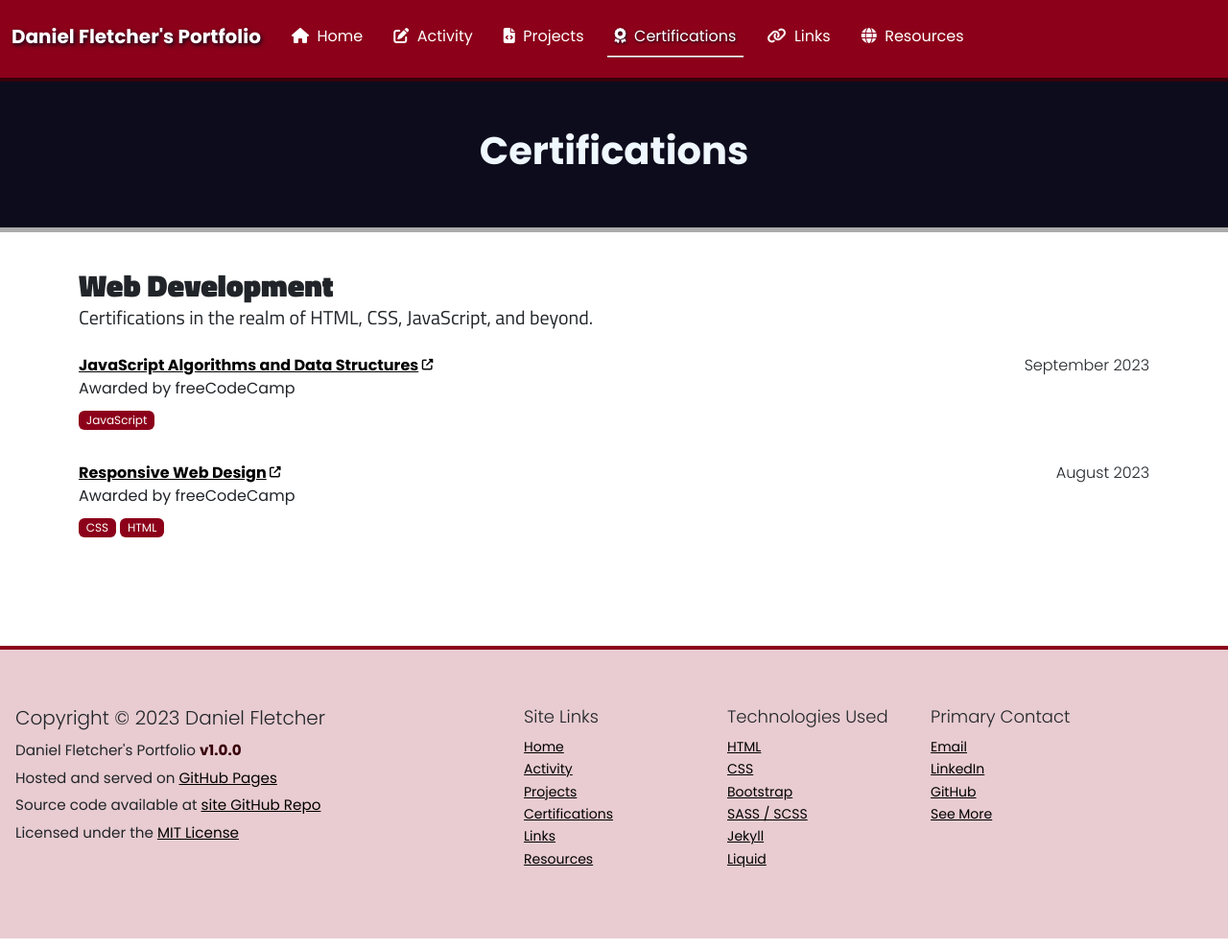
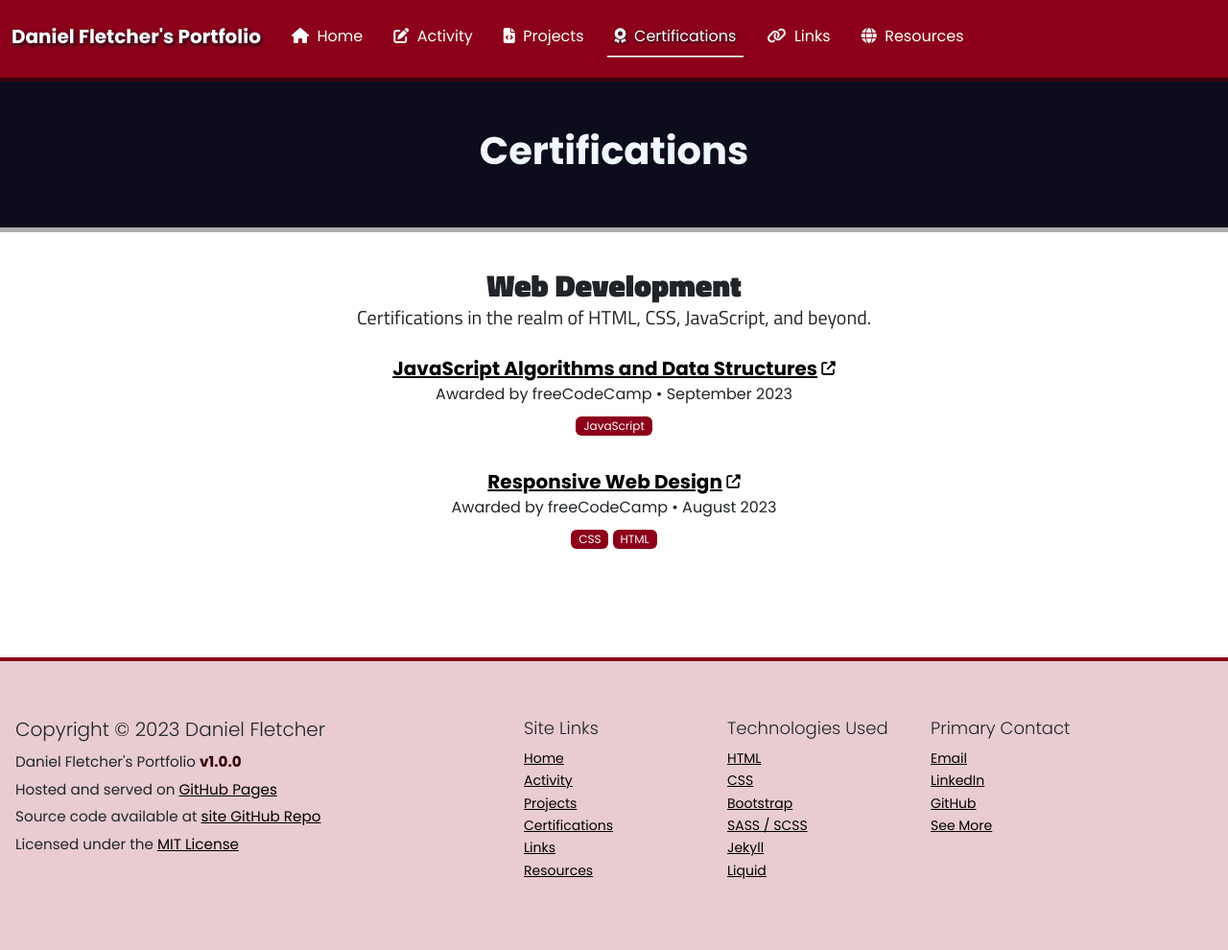
Before and after one commit to DanielTheFletch/portfolio, a Jekyll site: the page built from certifications.html, in a window 1280 px wide. Shown: the whole page at 96% size. Built offline with Jekyll 4.4.1, drawn with Linux system fonts in a browser that asks for light colours.

Commit message:
Update Certifications and Links pages

```diff
--- a/_data/links.yml
+++ b/_data/links.yml
@@ -1,5 +1,5 @@
 - title: "Primary Contact"
-  subtitle: "The main methods of communication I use on a daily basis. Feel free to reach out!"
+  subtitle: "The main methods of communication I use on a daily basis."
   items:
     - name: "Email Address"
       display: "dfletcher-mail@proton.me"
@@ -14,7 +14,7 @@
       icon: "fa-brands fa-github"
       link: "https://www.github.com/DanielTheFletch"
 - title: "External Documents"
-  subtitle: "Check out my professional résumé and CV. Links will, in a new tab, open a PDF file shared publicly via Google Drive."
+  subtitle: "Links will, in a new tab, open a PDF shared via Google Drive."
   items:
     - name: "Résumé"
       display: "Résumé Daniel Fletcher 2023"
@@ -27,7 +27,7 @@
       link: "https://drive.google.com/file/d/1_LWT8Ao3NQPwZOpaX-h34Z008wq0i_7R/view?usp=drive_link"
       is_external_link: true
 - title: "Online Learning"
-  subtitle: "A selection of profiles from some of the online learning resources I use most. Visit these to get a look at some of my personal progress as a developer!"
+  subtitle: "A selection of profiles from some of the online learning resources I use."
   items:
     - name: "freeCodeCamp"
       display: "DanielTheFletch"
--- a/certifications.html
+++ b/certifications.html
@@ -9,24 +9,21 @@ title: Certifications
 
 <!-- Certifications by section -->
 {% for cert_type in site.data.certifications %}
-  <section class="container main-section">
+  <section class="container main-section text-center">
     <h2 class="site-heading">{{ cert_type.title }}</h2>
     <p class="site-subheading">{{ cert_type.subtitle }}</p>
     {% assign certs = cert_type.certs | sort: "date" | reverse %}
     {% for cert in certs %}
-      <div class="row row-cols-2">
+      <div class="row row-cols-1">
         <div class="col">
-          <p class="fw-bold mb-0">
+          <p class="fs-5 fw-bold mb-0">
             <a class="external-link text-decoration-none" href={{ cert.link }} target="_blank">
               <span class="text-decoration-underline">{{ cert.name }}</span>
               <i class="fa-solid fa-up-right-from-square"></i>
             </a>
           </p>
-          <p class="mb-1">Awarded by {{ cert.org }}</p>
-        </div>
-        <div class="col text-end">
           {% assign shortened_date = cert.date | date_to_long_string | split: " " | shift | join: " " %}
-          <p class="fw-light">{{ shortened_date }}</p>
+          <p class="mb-1">Awarded by {{ cert.org }} • {{ shortened_date }}</p>
         </div>
       </div>
       <div class="row row-cols-1 mb-3">
```
